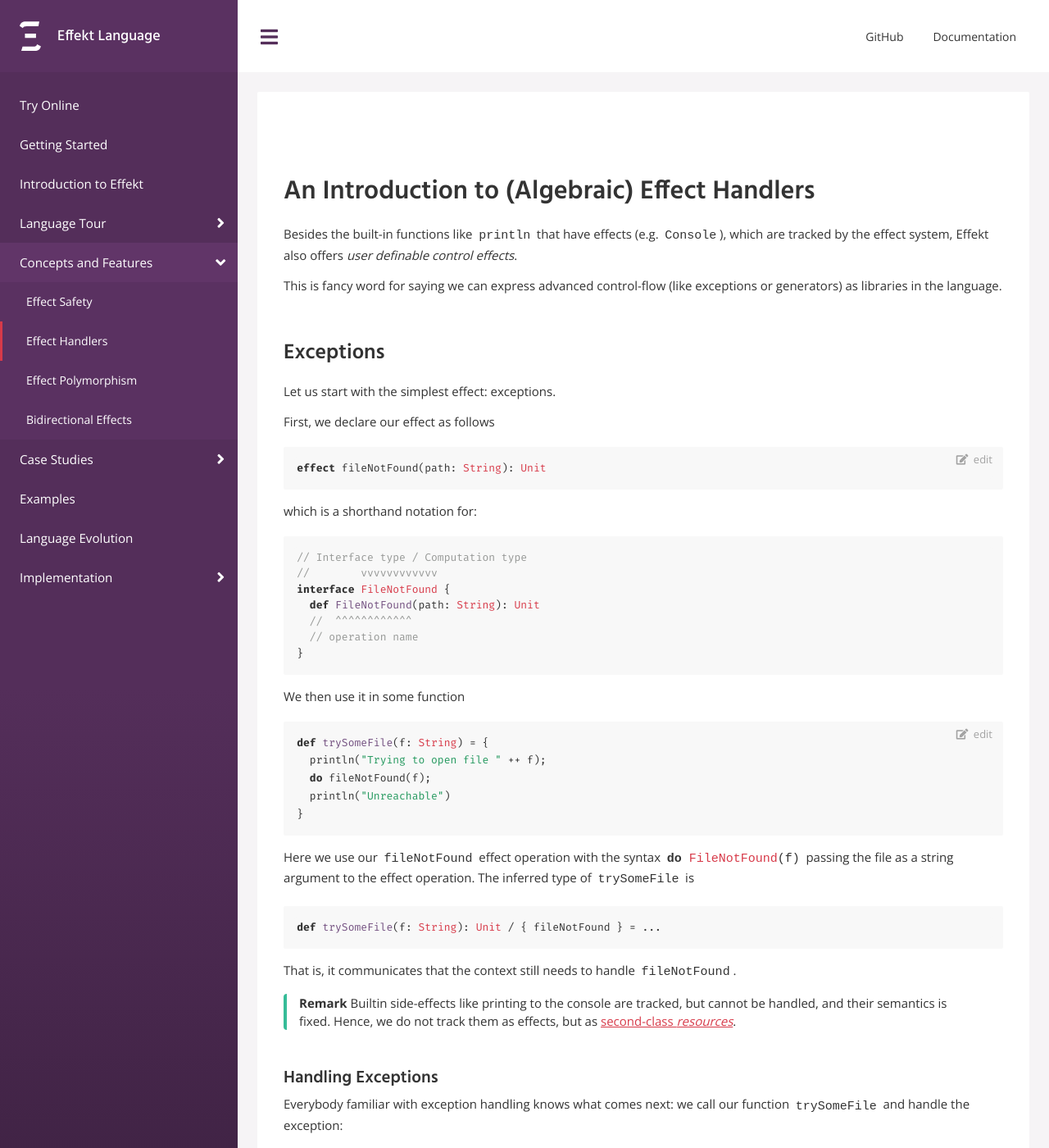
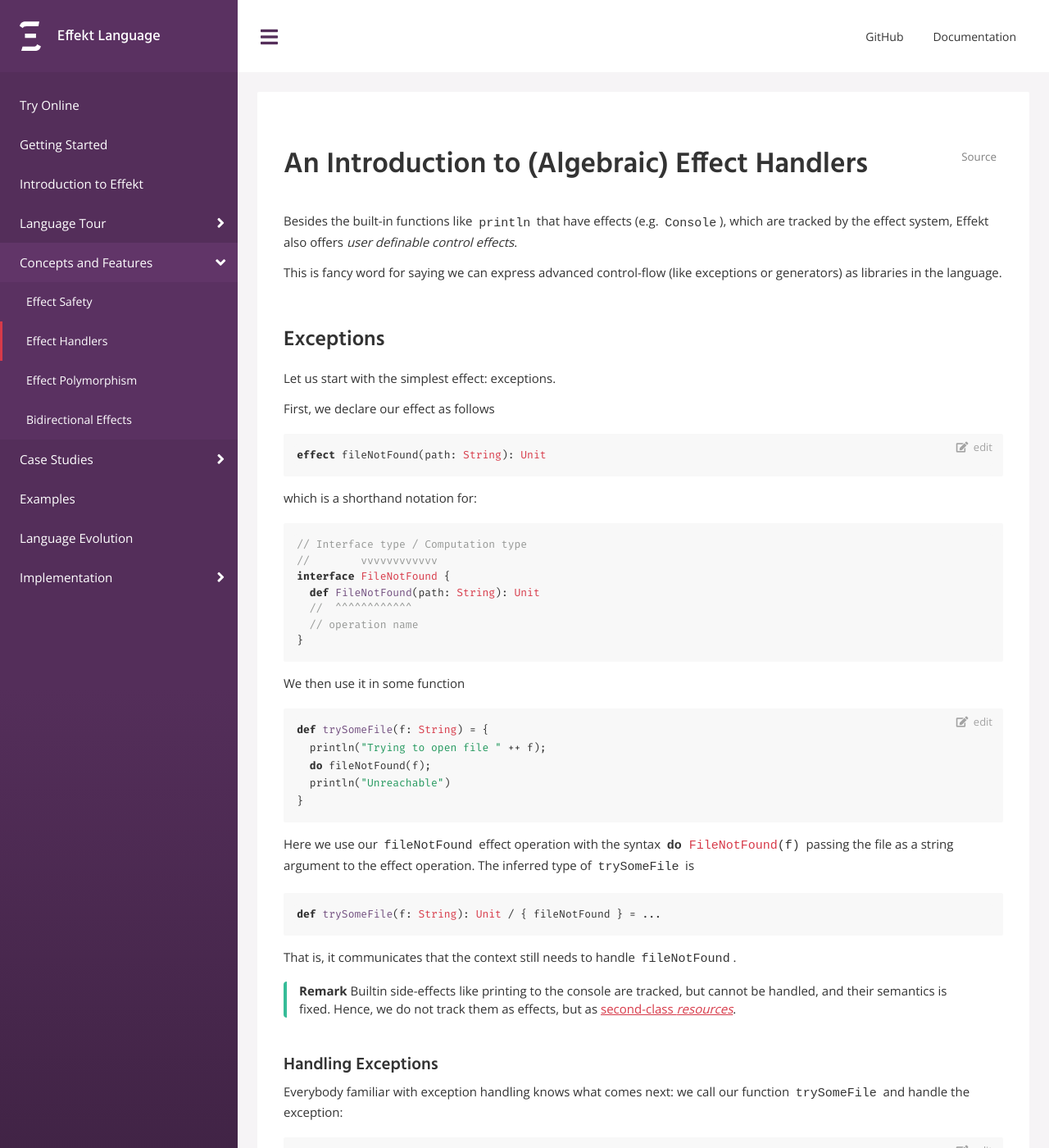
Before and after one commit to effekt-lang/effekt-website, a Jekyll site: the page built from docs/concepts/effect-handlers.md, in a window 1280 px wide and 1400 px high. Shown: the whole window at 82% size. Built offline with Jekyll 4.4.1, drawn with Linux system fonts in a browser that asks for light colours.

Commit message:
style source button to appear next to first h1 heading

```diff
--- a/_sass/light-style/_light-docs.scss
+++ b/_sass/light-style/_light-docs.scss
@@ -20,9 +20,26 @@
     }
   }
 
+
   #page-content-wrapper {
     #content {
       .content-wrapper {
+        #source-btn {
+          position: absolute;
+          top: $base-point-grid * 22.75;
+          right: $base-point-grid * 8;
+          font-size: 10pt;
+          a {
+            text-decoration: none;
+            color: gray;
+          }
+        }
+
+        // add padding to first h1 heading in content to separate heading from source link
+        section h1:first-of-type {
+          padding-right: 1em;
+        }
+
         a {
           text-decoration: underline;
 
--- a/docs/concepts/effect-handlers.md
+++ b/docs/concepts/effect-handlers.md
@@ -4,7 +4,7 @@ title: Effect Handlers
 permalink: docs/concepts/effect-handlers
 ---
 
-## An Introduction to (Algebraic) Effect Handlers
+# An Introduction to (Algebraic) Effect Handlers
 Besides the built-in functions like `println` that have effects (e.g. `Console`),
 which are tracked by the effect system, Effekt also offers _user definable control effects_.
 
```
